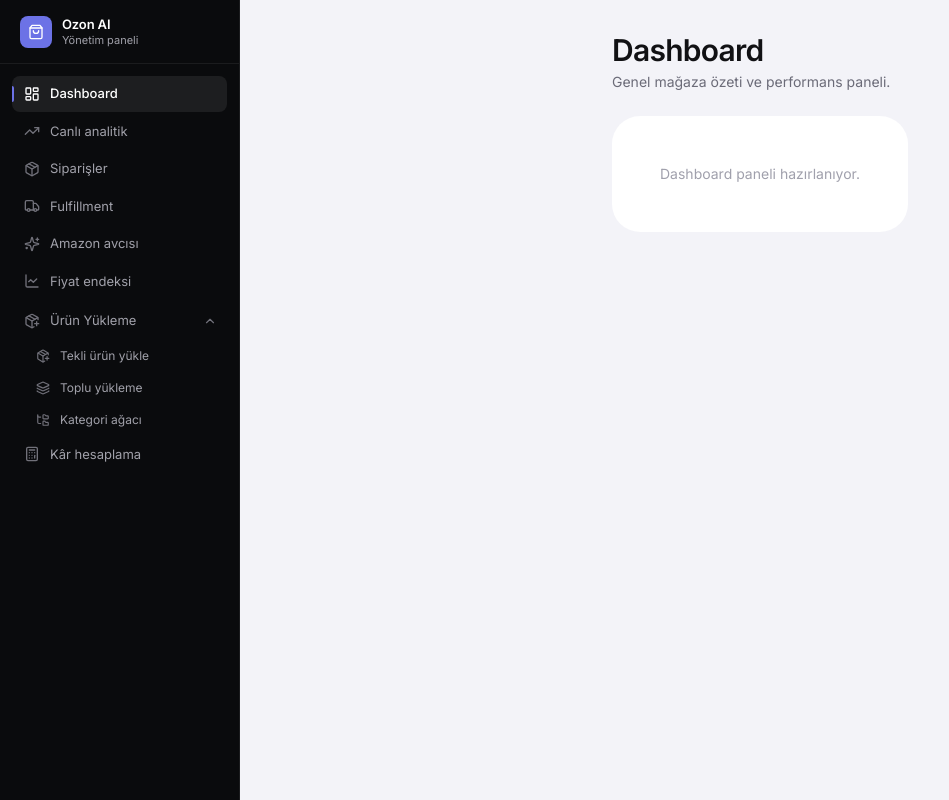
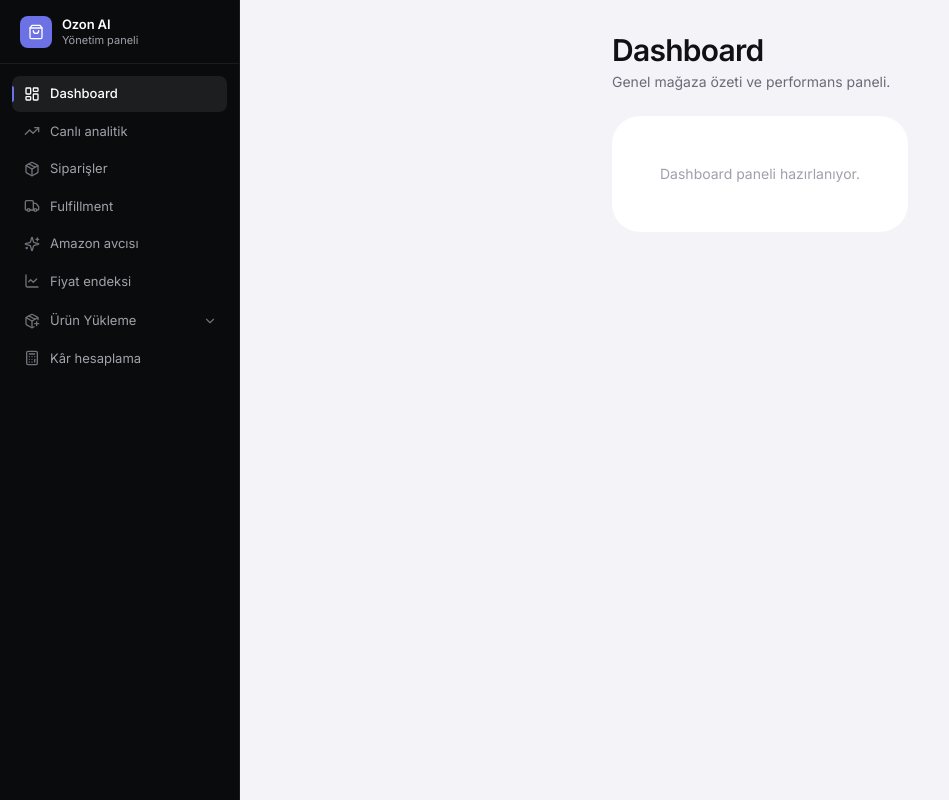
Before and after one commit to furkanfirat9/efa-europe, a Next.js app: page /dashboard in a window 1280 px wide. Shown: the whole page, without its empty margins (0-949 px from the left). Built offline with nearby package versions, Linux system fonts and the light colour scheme.

Commit message:
fix(sidebar): make 'Ürün Yükleme' menu closed by default

```diff
--- a/src/components/Sidebar.tsx
+++ b/src/components/Sidebar.tsx
@@ -53,7 +53,7 @@ export default function Sidebar() {
     (sub) => pathname === sub.href || (sub.alias && pathname === sub.alias)
   );
 
-  const [isOpen, setIsOpen] = useState<boolean>(true);
+  const [isOpen, setIsOpen] = useState<boolean>(false);
 
   return (
     <aside className="flex min-h-screen w-14 shrink-0 flex-col border-r border-hairline bg-canvas lg:w-60">
```
